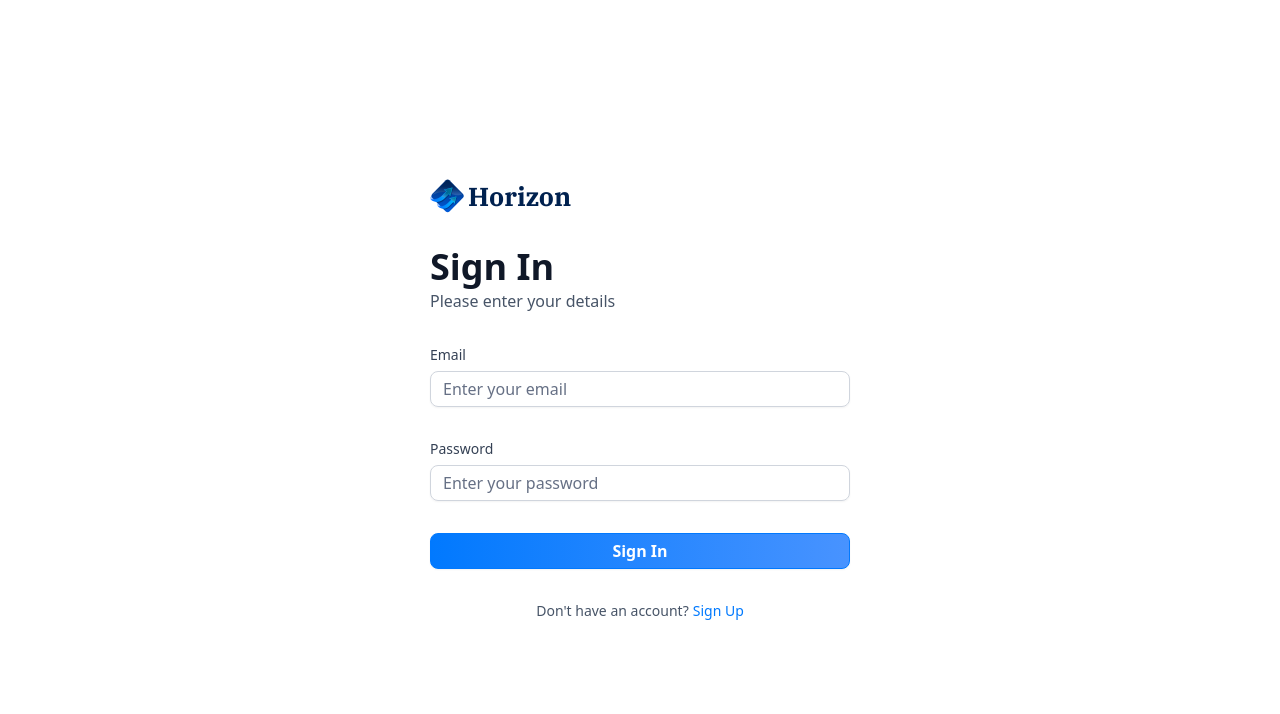
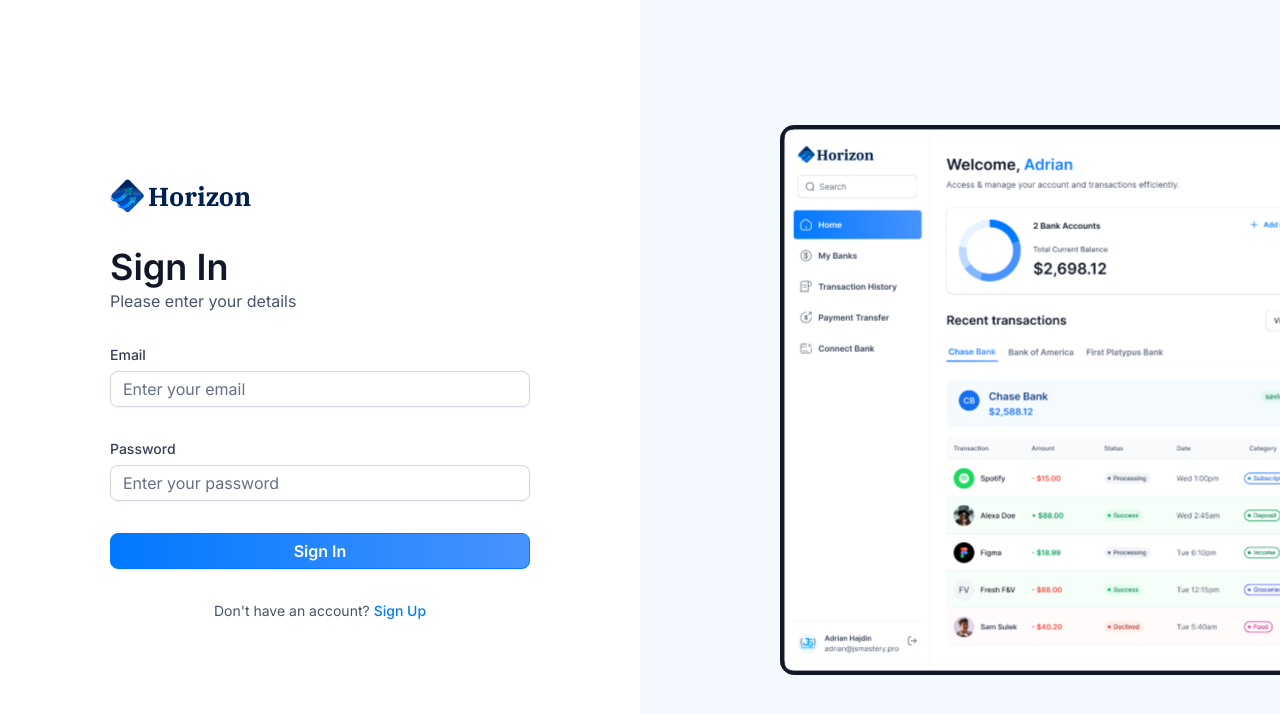
Before and after one commit to Dwaynew85/banking, a Next.js app: page /sign-in in a window 1280 px wide. Shown: the top 714 px of the page. Built offline with nearby package versions, Linux system fonts and the light colour scheme.

Commit message:
sign in screen image

```diff
--- a/app/(auth)/layout.tsx
+++ b/app/(auth)/layout.tsx
@@ -1,3 +1,4 @@
+import Image from "next/image";
 import React from "react";
 
 export default function RootLayout({
@@ -6,8 +7,18 @@
   children: React.ReactNode;
 }>) {
   return (
-    <main>
+    <main className="flex min-h-screen w-full justify-between font-inter">
       {children}
+      <div className="auth-asset">
+        <div className="">
+          <Image
+            src="/icons/auth-image.svg"
+            alt="Auth image"
+            width={500}
+            height={500}
+          />
+        </div>
+      </div>
     </main>
   )
 }
```
